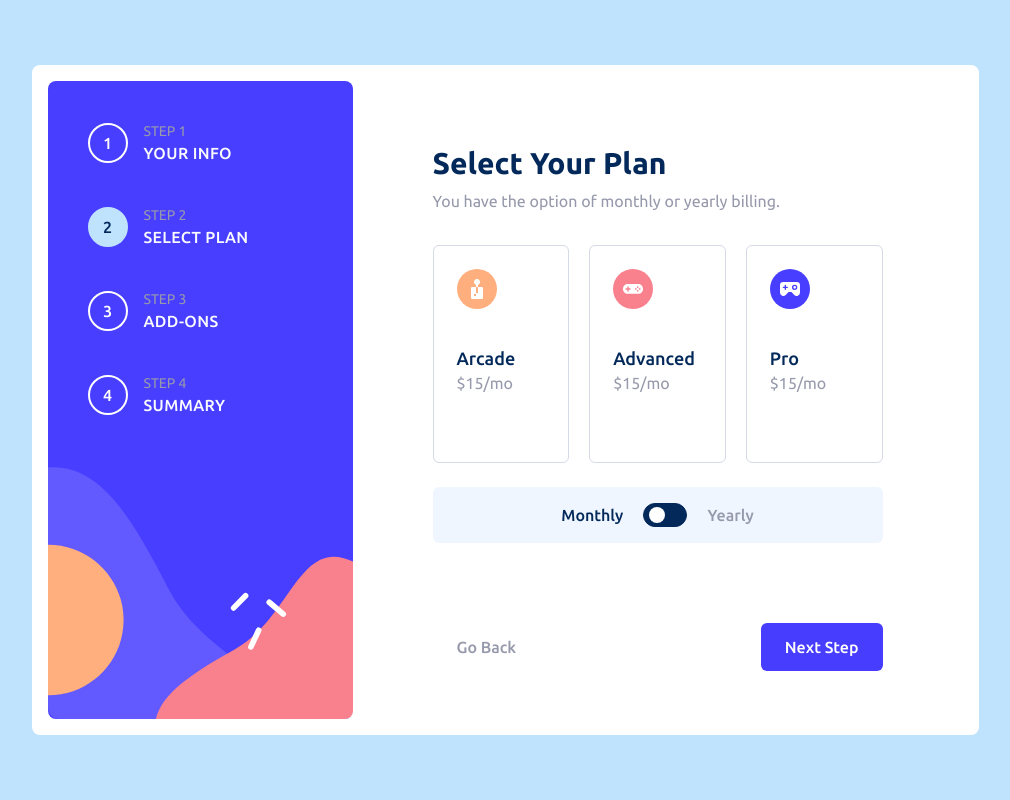
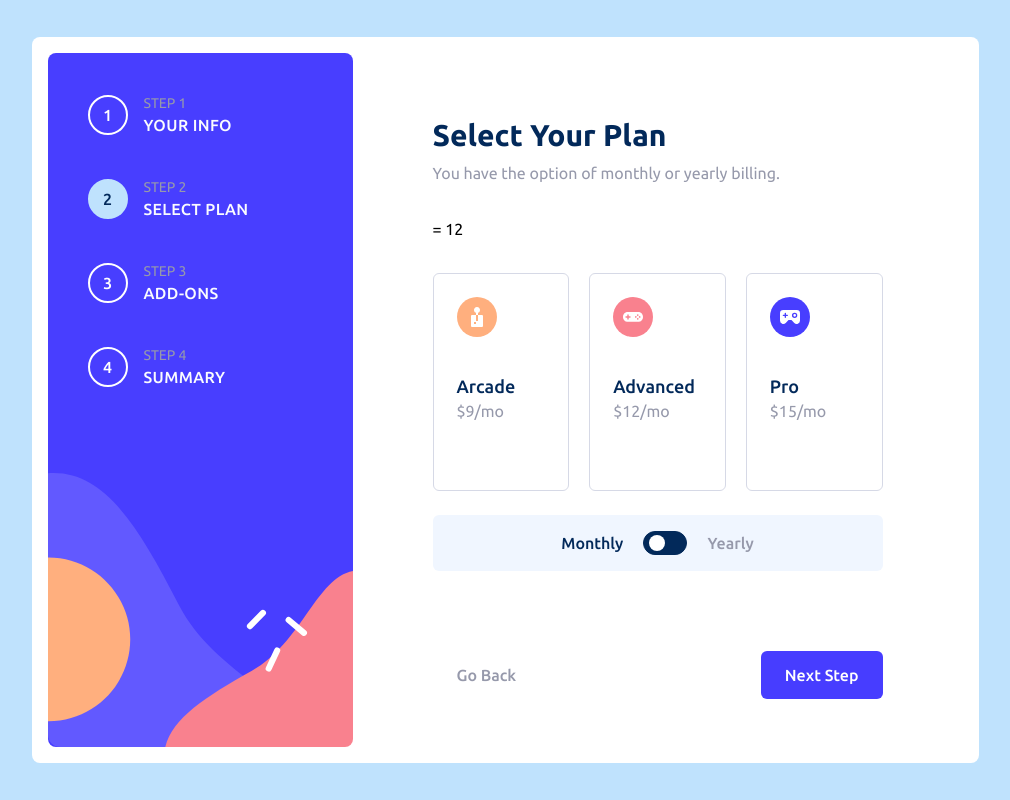
Before and after one commit to wafash08/multi-steps-form, a React (Vite) app: page / in a window 1280 px wide. Both pictures are taken after a click on the button "Next Step". Shown: the whole page, without its empty margins (135-1145 px from the left). Built offline with nearby package versions, Linux system fonts and the light colour scheme.

Commit message:
converted useState to useReducer in AddOns

```diff
--- a/src/SelectYourPlan.tsx
+++ b/src/SelectYourPlan.tsx
@@ -1,72 +1,31 @@
-import clsx from "clsx";
+import { useState } from "react";
 
+import CustomRadio from "./components/CustomRadio";
+import Switch from "./components/Switch";
 import AdvanceIcon from "./icons/AdvanceIcon";
 import ArcadeIcon from "./icons/ArcadeIcon";
 import ProIcon from "./icons/ProIcon";
 import FormHeader from "./FormHeader";
-import {
-  InitialSteplistDispatchContextType,
-  useSteplist,
-  useSteplistDispatch,
-} from "./context/SteplistContext";
-import { ChangeEventHandler, useState } from "react";
-
-type CustomRadioProps = {
-  id: string;
-  name: string;
-  icon: React.ReactElement;
-  title: string;
-  price: number;
-  hasYearlyPlan: boolean;
-  onChangePlan: ChangeEventHandler<HTMLInputElement>;
-};
-
-function CustomRadio(props: CustomRadioProps) {
-  const { id, name, icon, title, price, hasYearlyPlan, onChangePlan } = props;
-
-  return (
-    <label htmlFor={id} className="relative transition cursor-pointer">
-      <input
-        type="radio"
-        name={name}
-        id={id}
-        className="absolute inset-0 opacity-0 peer z-50 cursor-pointer"
-        onChange={onChangePlan}
-        value={id}
-      />
-      <div className="absolute inset-0 peer-checked:border-primary-marine-blue border border-neutral-light-gray rounded-md transition" />
-      <div className="w-full h-full flex gap-4 items-start lg:justify-between lg:flex-col lg:gap-10 peer-checked:bg-neutral-magnolia p-4 lg:p-6 transition">
-        {icon}
-        <div className="grid gap-1">
-          <h3 className="text-primary-marine-blue font-medium text-lg leading-none">
-            {title}
-          </h3>
-          <p className="text-neutral-cool-gray">
-            ${price}/{hasYearlyPlan ? "yr" : "mo"}
-          </p>
-          <p
-            className={clsx(
-              "text-primary-marine-blue text-sm transition opacity-0",
-              hasYearlyPlan && "opacity-100 visible"
-            )}
-          >
-            2 months free
-          </p>
-        </div>
-      </div>
-    </label>
-  );
-}
+import { getPlanlist, getYourPlanPrice } from "./utils";
 
 export default function SelectYourPlan() {
-  const steplist = useSteplist();
-  const dispatch = useSteplistDispatch();
-  const { has_chosen_plan } = steplist;
-  const [plan, setPlan] = useState("");
+  const [yourPlan, setYourPlan] = useState<string>("");
+  const [billPlan, setBillPlan] = useState<boolean>(false);
+
+  function handleChangeBillPlan() {
+    setBillPlan(!billPlan);
+  }
 
   function handleChangePlan(e: React.ChangeEvent<HTMLInputElement>) {
-    setPlan(e.currentTarget.value);
+    setYourPlan(e.currentTarget.value);
   }
+
+  let selectedBillPlan = billPlan ? "yearly" : "monthly";
+  let selectedPlanlist = getPlanlist(selectedBillPlan);
+
+  const { advanced, arcade, pro } = selectedPlanlist;
+
+  let yourPlanPrice = getYourPlanPrice(selectedPlanlist, yourPlan);
 
   return (
     <>
@@ -74,85 +33,49 @@ export default function SelectYourPlan() {
         description="You have the option of monthly or yearly billing."
         title="Select Your Plan"
       />
+      <h1>
+        {yourPlan} = {yourPlanPrice}
+      </h1>
       <div className="grid gap-6">
         <div className="grid gap-5 lg:grid-cols-3 md:grid-cols-2">
           <CustomRadio
-            hasYearlyPlan={has_chosen_plan}
+            hasYearlyPlan={billPlan}
             icon={<ArcadeIcon />}
             id="arcade"
             name="plan"
-            price={15}
+            price={arcade}
             title="Arcade"
             key="arcade"
             onChangePlan={handleChangePlan}
           />
           <CustomRadio
-            hasYearlyPlan={has_chosen_plan}
+            hasYearlyPlan={billPlan}
             icon={<AdvanceIcon />}
             id="advanced"
             name="plan"
-            price={15}
+            price={advanced}
             title="Advanced"
             key="advanced"
             onChangePlan={handleChangePlan}
           />
           <CustomRadio
-            hasYearlyPlan={has_chosen_plan}
+            hasYearlyPlan={billPlan}
             icon={<ProIcon />}
             id="pro"
             name="plan"
-            price={15}
+            price={pro}
             title="Pro"
             key="pro"
             onChangePlan={handleChangePlan}
           />
         </div>
         <div className="bg-neutral-magnolia p-4 rounded-md grid place-items-center">
-          <Switch chosen_plan={has_chosen_plan} dispatch={dispatch} />
+          <Switch
+            chosenPlan={billPlan}
+            onChangeBillPlan={handleChangeBillPlan}
+          />
         </div>
       </div>
     </>
   );
 }
-
-function Switch({
-  dispatch,
-  chosen_plan,
-}: {
-  dispatch: InitialSteplistDispatchContextType;
-  chosen_plan: boolean;
-}) {
-  return (
-    <label
-      htmlFor="select-plan"
-      className="flex items-center gap-5 cursor-pointer"
-    >
-      <input
-        checked={chosen_plan}
-        type="checkbox"
-        name="plan"
-        id="select-plan"
-        onChange={() => {
-          dispatch({ type: "chose_plan" });
-        }}
-        className="order-2 cursor-pointer rounded-full bg-primary-marine-blue border border-primary-marine-blue relative"
-      />
-      <span
-        className={clsx(
-          "order-1 font-medium text-neutral-cool-gray transition",
-          !chosen_plan && "text-primary-marine-blue"
-        )}
-      >
-        Monthly
-      </span>
-      <span
-        className={clsx(
-          "order-3 font-medium text-neutral-cool-gray transition",
-          chosen_plan && "text-primary-marine-blue"
-        )}
-      >
-        Yearly
-      </span>
-    </label>
-  );
-}
--- /dev/null
+++ b/src/components/CustomRadio.tsx
@@ -0,0 +1,48 @@
+import clsx from "clsx";
+
+type CustomRadioProps = {
+  id: string;
+  name: string;
+  icon: React.ReactElement;
+  title: string;
+  price: number;
+  hasYearlyPlan: boolean;
+  onChangePlan: React.ChangeEventHandler<HTMLInputElement>;
+};
+
+export default function CustomRadio(props: CustomRadioProps) {
+  const { id, name, icon, title, price, hasYearlyPlan, onChangePlan } = props;
+
+  return (
+    <label htmlFor={id} className="relative transition cursor-pointer">
+      <input
+        type="radio"
+        name={name}
+        id={id}
+        className="absolute inset-0 opacity-0 peer z-50 cursor-pointer"
+        onChange={onChangePlan}
+        value={id}
+      />
+      <div className="absolute inset-0 peer-checked:border-primary-marine-blue border border-neutral-light-gray rounded-md transition" />
+      <div className="w-full h-full flex gap-4 items-start lg:justify-between lg:flex-col lg:gap-10 peer-checked:bg-neutral-magnolia p-4 lg:p-6 transition">
+        {icon}
+        <div className="grid gap-1">
+          <h3 className="text-primary-marine-blue font-medium text-lg leading-none">
+            {title}
+          </h3>
+          <p className="text-neutral-cool-gray">
+            ${price}/{hasYearlyPlan ? "yr" : "mo"}
+          </p>
+          <p
+            className={clsx(
+              "text-primary-marine-blue text-sm transition opacity-0",
+              hasYearlyPlan && "opacity-100 visible"
+            )}
+          >
+            2 months free
+          </p>
+        </div>
+      </div>
+    </label>
+  );
+}
--- /dev/null
+++ b/src/components/Switch.tsx
@@ -0,0 +1,41 @@
+import clsx from "clsx";
+
+export default function Switch({
+  chosenPlan,
+  onChangeBillPlan,
+}: {
+  chosenPlan: boolean;
+  onChangeBillPlan: React.ChangeEventHandler<HTMLInputElement>;
+}) {
+  return (
+    <label
+      htmlFor="select-plan"
+      className="flex items-center gap-5 cursor-pointer"
+    >
+      <input
+        checked={chosenPlan}
+        type="checkbox"
+        name="plan"
+        id="select-plan"
+        onChange={onChangeBillPlan}
+        className="order-2 cursor-pointer rounded-full bg-primary-marine-blue border border-primary-marine-blue relative"
+      />
+      <span
+        className={clsx(
+          "order-1 font-medium text-neutral-cool-gray transition",
+          !chosenPlan && "text-primary-marine-blue"
+        )}
+      >
+        Monthly
+      </span>
+      <span
+        className={clsx(
+          "order-3 font-medium text-neutral-cool-gray transition",
+          chosenPlan && "text-primary-marine-blue"
+        )}
+      >
+        Yearly
+      </span>
+    </label>
+  );
+}
--- /dev/null
+++ b/src/reducers/addOnsReducer.ts
@@ -0,0 +1,31 @@
+type Action<T, P> = {
+  type: T;
+  payload: P;
+};
+
+type AddOnsAction = Action<
+  "SELECT_ADDONS",
+  { isChecked: boolean; value: string }
+>;
+
+export default function addOnsReducer(state: string[], action: AddOnsAction) {
+  const { isChecked, value } = action.payload;
+
+  switch (action.type) {
+    case "SELECT_ADDONS": {
+      if (isChecked) {
+        return [...state, value];
+      } else {
+        let idx = state.indexOf(value);
+        let filteredAddOns = state.filter(function (_, index) {
+          return index !== idx;
+        });
+        return filteredAddOns;
+      }
+    }
+
+    default: {
+      return [...state];
+    }
+  }
+}
--- a/src/utils.ts
+++ b/src/utils.ts
@@ -1,34 +1,52 @@
-export type Price = {
-  arcade: number;
-  advance: number;
-  pro: number;
+const MONTHLYPLAN = {
+  arcade: 9,
+  advanced: 12,
+  pro: 15,
 };
 
-type MonthlyPrice = {
-  monthly: Price;
+const YEARLYPLAN = {
+  arcade: 90,
+  advanced: 120,
+  pro: 150,
 };
 
-type YearlyPrice = {
-  yearly: Price;
+export const PLANLIST = {
+  monthly: MONTHLYPLAN,
+  yearly: YEARLYPLAN,
 };
 
-export type Planlist = MonthlyPrice & YearlyPrice;
+// export type PlanListKeys = keyof typeof PLANLIST;
 
-export const planList: Planlist = {
-  monthly: {
-    arcade: 9,
-    advance: 12,
-    pro: 15,
-  },
-  yearly: {
-    arcade: 90,
-    advance: 120,
-    pro: 150,
-  },
-};
+export function getPlanlist(planCategory: string) {
+  switch (planCategory) {
+    case "monthly": {
+      return PLANLIST["monthly"];
+    }
+    case "yearly": {
+      return PLANLIST["yearly"];
+    }
+    default: {
+      return PLANLIST["monthly"];
+    }
+  }
+}
 
-export type PlanListKeys = keyof typeof planList;
-
-export function getPlanList(planCategory: PlanListKeys) {
-  return planList[planCategory];
+export function getYourPlanPrice(
+  yourPlanlist: { arcade: number; advanced: number; pro: number },
+  yourPlan: string
+) {
+  switch (yourPlan) {
+    case "advance": {
+      return yourPlanlist["advanced"];
+    }
+    case "arcade": {
+      return yourPlanlist["arcade"];
+    }
+    case "pro": {
+      return yourPlanlist["pro"];
+    }
+    default: {
+      return yourPlanlist["advanced"];
+    }
+  }
 }
--- /dev/null
+++ b/src/utils/calculateAddOns.ts
@@ -0,0 +1,43 @@
+type AddOnsType = {
+  "Online Service": number;
+  "Larger Storage": number;
+  "Customizable Profile": number;
+};
+
+export const ADD_ONS_MONTHLY = {
+  "Online Service": 1,
+  "Larger Storage": 2,
+  "Customizable Profile": 2,
+};
+
+const ADD_ONS_YEARLY = {
+  "Online Service": 10,
+  "Larger Storage": 20,
+  "Customizable Profile": 20,
+};
+
+export default function calculateAddOns(
+  addOnsCategory: AddOnsType,
+  addOns: string[]
+) {
+  let addOnsPrice: Array<number> = [];
+
+  for (let category of addOns) {
+    switch (category) {
+      case "Online Service": {
+        addOnsPrice.push(addOnsCategory["Online Service"]);
+        break;
+      }
+      case "Larger Storage": {
+        addOnsPrice.push(addOnsCategory["Larger Storage"]);
+        break;
+      }
+      case "Customizable Profile": {
+        addOnsPrice.push(addOnsCategory["Customizable Profile"]);
+        break;
+      }
+    }
+  }
+
+  return addOnsPrice.reduce((acc, curr) => acc + curr, 0);
+}
```
Also changed, not shown: src/AddOns.tsx (+44 -2 lines).
